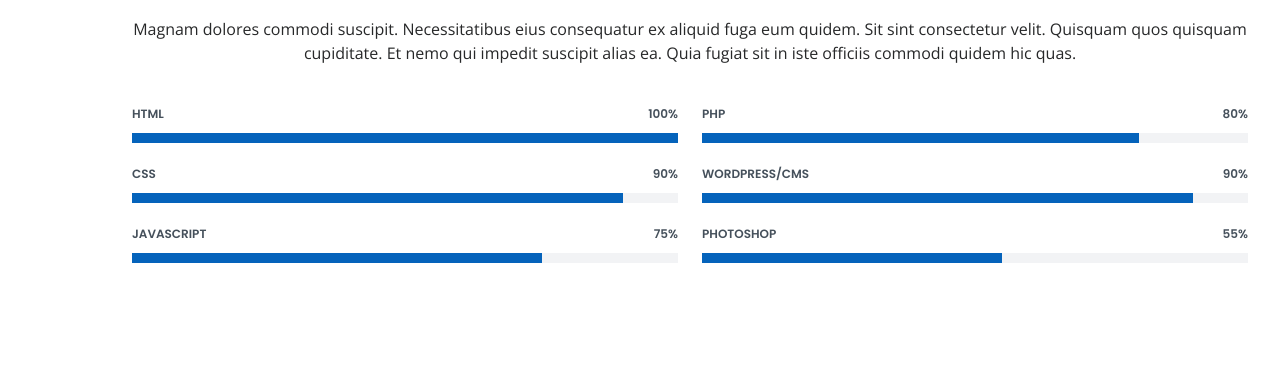
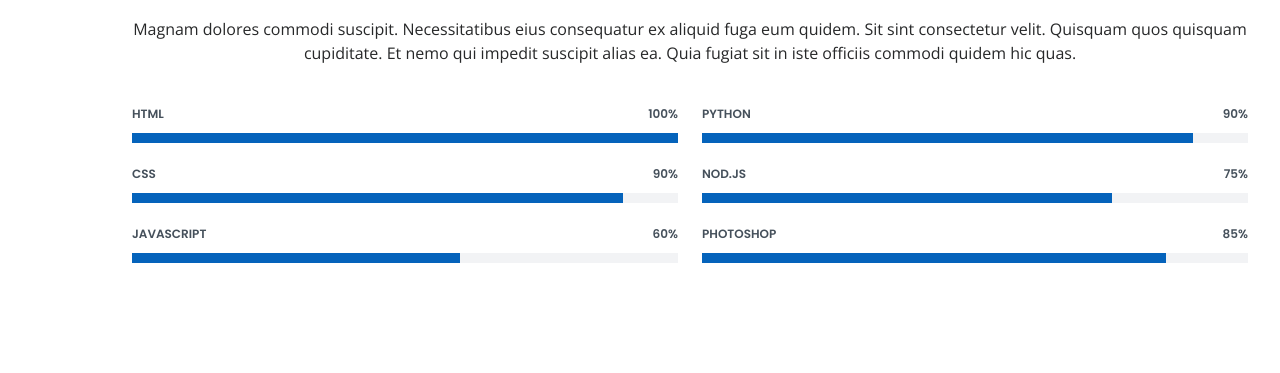
Before and after one commit to mrjeevangithub/resume, a plain HTML site: page index.html in a window 1280 px wide. Shown: the part 1985-2358 px from the top of the page. Drawn offline with nearby package versions, Linux system fonts and the light colour scheme.

Commit message:
skill section modified

```diff
--- a/index.html
+++ b/index.html
@@ -196,9 +196,9 @@
             </div>
 
             <div class="progress">
-              <span class="skill">JavaScript <i class="val">75%</i></span>
+              <span class="skill">JavaScript <i class="val">60%</i></span>
               <div class="progress-bar-wrap">
-                <div class="progress-bar" role="progressbar" aria-valuenow="75" aria-valuemin="0" aria-valuemax="100"></div>
+                <div class="progress-bar" role="progressbar" aria-valuenow="60" aria-valuemin="0" aria-valuemax="100"></div>
               </div>
             </div>
 
@@ -207,23 +207,23 @@
           <div class="col-lg-6">
 
             <div class="progress">
-              <span class="skill">PHP <i class="val">80%</i></span>
-              <div class="progress-bar-wrap">
-                <div class="progress-bar" role="progressbar" aria-valuenow="80" aria-valuemin="0" aria-valuemax="100"></div>
-              </div>
-            </div>
-
-            <div class="progress">
-              <span class="skill">WordPress/CMS <i class="val">90%</i></span>
+              <span class="skill">Python <i class="val">90%</i></span>
               <div class="progress-bar-wrap">
                 <div class="progress-bar" role="progressbar" aria-valuenow="90" aria-valuemin="0" aria-valuemax="100"></div>
               </div>
             </div>
 
             <div class="progress">
-              <span class="skill">Photoshop <i class="val">55%</i></span>
+              <span class="skill">nod.js <i class="val">75%</i></span>
               <div class="progress-bar-wrap">
-                <div class="progress-bar" role="progressbar" aria-valuenow="55" aria-valuemin="0" aria-valuemax="100"></div>
+                <div class="progress-bar" role="progressbar" aria-valuenow="75" aria-valuemin="0" aria-valuemax="100"></div>
+              </div>
+            </div>
+
+            <div class="progress">
+              <span class="skill">Photoshop <i class="val">85%</i></span>
+              <div class="progress-bar-wrap">
+                <div class="progress-bar" role="progressbar" aria-valuenow="85" aria-valuemin="0" aria-valuemax="100"></div>
               </div>
             </div>
 
```
